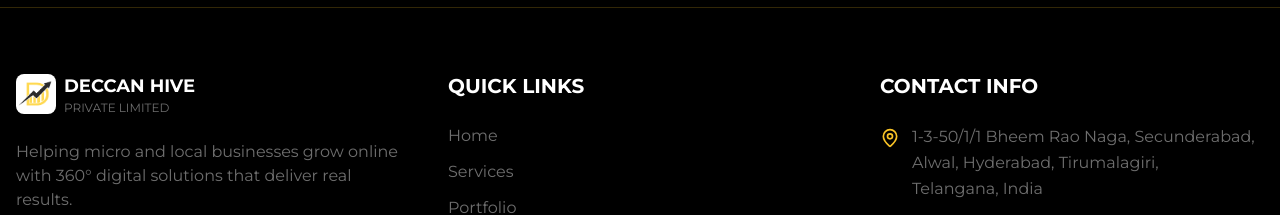
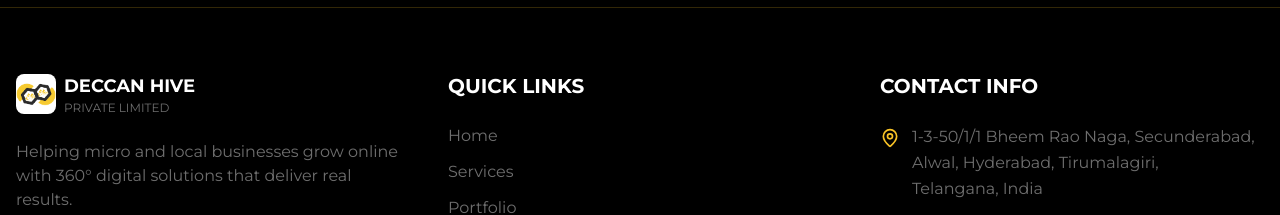
Before and after one commit to kamalesh3566/Deccan-Hive1, a React (Vite) app: page / in a window 1280 px wide. Shown: the part 4775-4990 px from the top of the page. Built offline with nearby package versions, Linux system fonts and the light colour scheme.

Commit message:
Update Footer.tsx

```diff
--- a/src/components/Footer.tsx
+++ b/src/components/Footer.tsx
@@ -12,7 +12,7 @@
               <div className="w-10 h-10 bg-white rounded-lg flex items-center justify-center">
                 {/* White placeholder for custom logo */}
                 <img
-                  src="/logo2.png"
+                  src="/logo1.png"
                   alt="Deccan Hive Logo"
                   className="w-12 h-12 object-contain"
                 />
```
